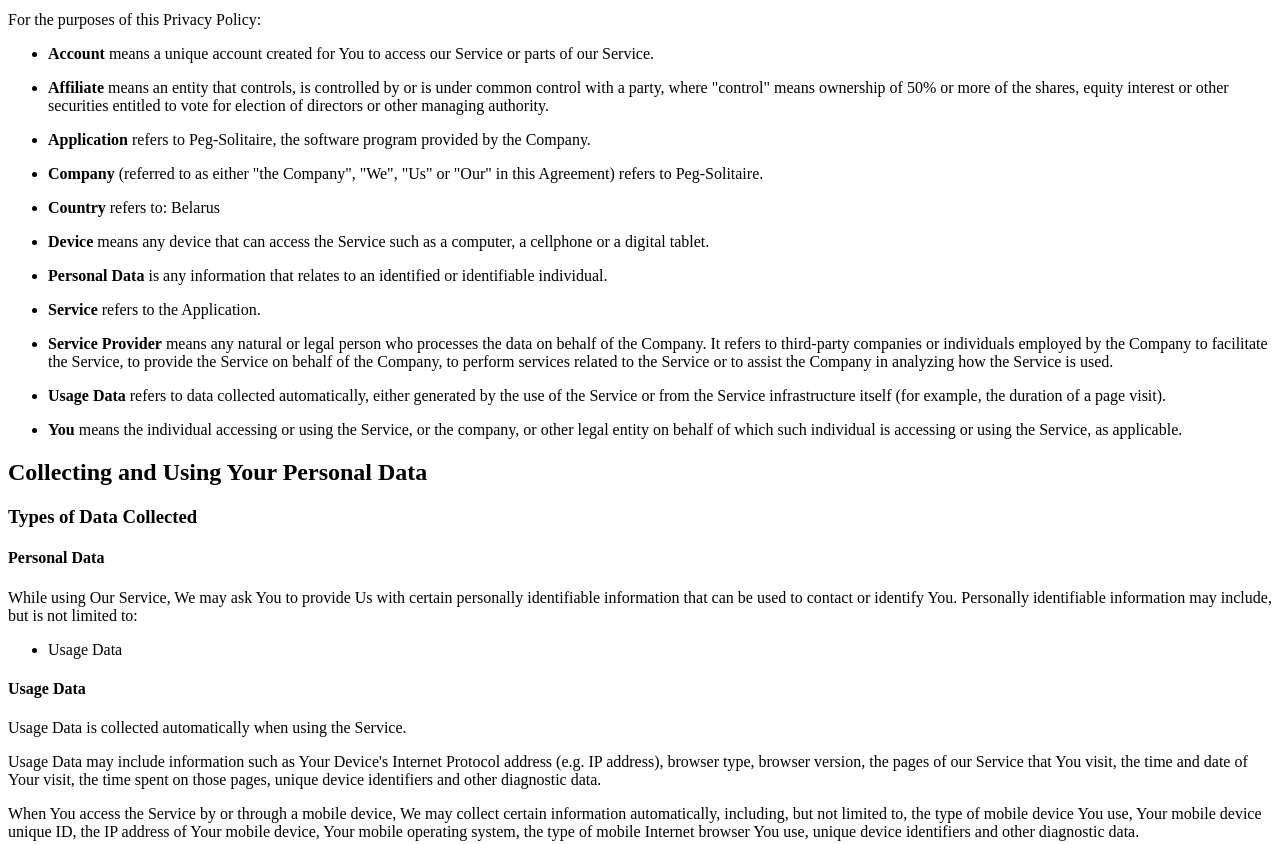
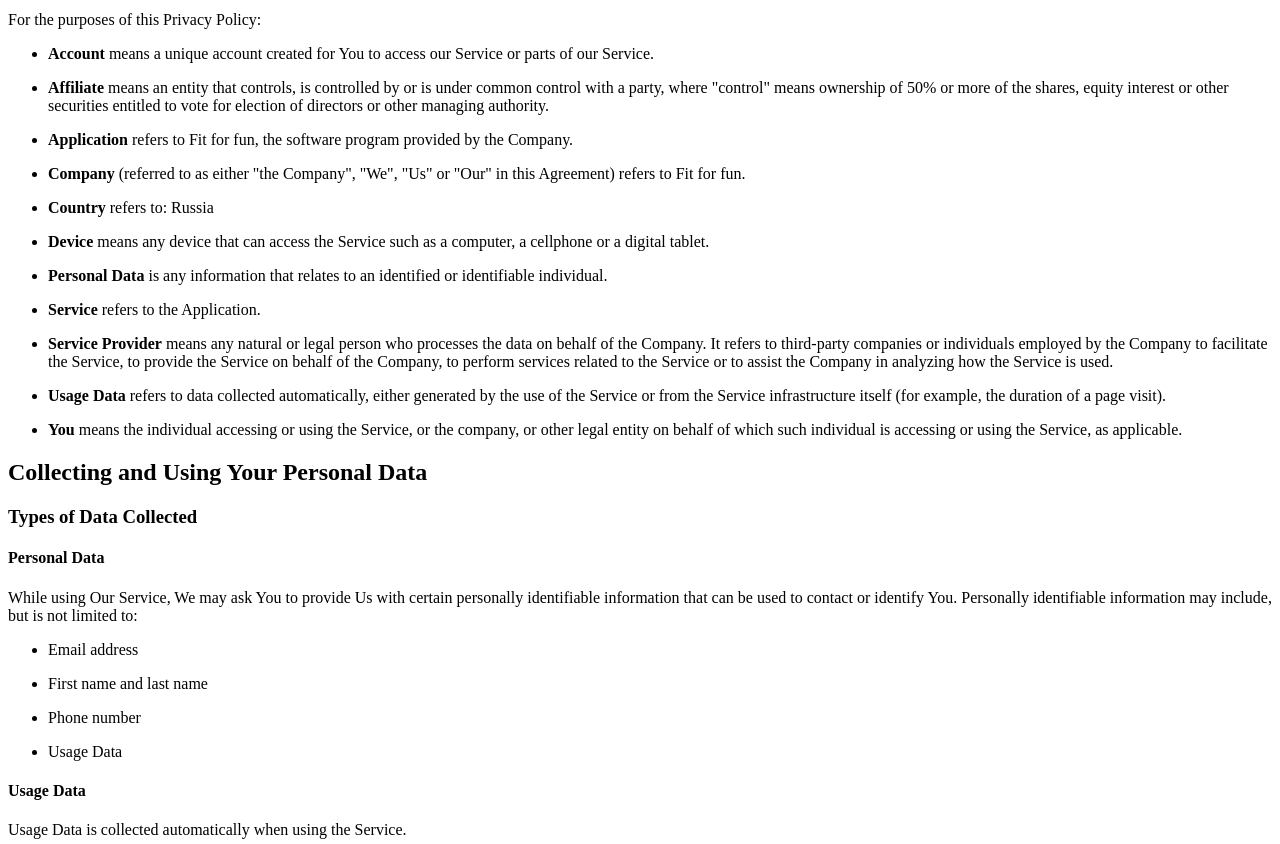
Before and after one commit to olewka/Privacy_Policy, a plain HTML site: page index.html in a window 1280 px wide. Shown: the part 380-1224 px from the top of the page. Drawn offline with Linux system fonts and the light colour scheme.

Commit message:
Update index.html

```diff
--- a/index.html
+++ b/index.html
@@ -1,5 +1,5 @@
 <h1>Privacy Policy</h1>
-<p>Last updated: August 11, 2024</p>
+<p>Last updated: July 08, 2025</p>
 <p>This Privacy Policy describes Our policies and procedures on the collection, use and disclosure of Your information when You use the Service and tells You about Your privacy rights and how the law protects You.</p>
 <p>We use Your Personal data to provide and improve the Service. By using the Service, You agree to the collection and use of information in accordance with this Privacy Policy. This Privacy Policy has been created with the help of the <a href="https://www.freeprivacypolicy.com/free-privacy-policy-generator/" target="_blank">Free Privacy Policy Generator</a>.</p>
 <h2>Interpretation and Definitions</h2>
@@ -15,13 +15,13 @@
 <p><strong>Affiliate</strong> means an entity that controls, is controlled by or is under common control with a party, where &quot;control&quot; means ownership of 50% or more of the shares, equity interest or other securities entitled to vote for election of directors or other managing authority.</p>
 </li>
 <li>
-<p><strong>Application</strong> refers to Peg-Solitaire, the software program provided by the Company.</p>
+<p><strong>Application</strong> refers to Fit for fun, the software program provided by the Company.</p>
 </li>
 <li>
-<p><strong>Company</strong> (referred to as either &quot;the Company&quot;, &quot;We&quot;, &quot;Us&quot; or &quot;Our&quot; in this Agreement) refers to Peg-Solitaire.</p>
+<p><strong>Company</strong> (referred to as either &quot;the Company&quot;, &quot;We&quot;, &quot;Us&quot; or &quot;Our&quot; in this Agreement) refers to Fit for fun.</p>
 </li>
 <li>
-<p><strong>Country</strong> refers to:  Belarus</p>
+<p><strong>Country</strong> refers to:  Russia</p>
 </li>
 <li>
 <p><strong>Device</strong> means any device that can access the Service such as a computer, a cellphone or a digital tablet.</p>
@@ -47,7 +47,18 @@
 <h4>Personal Data</h4>
 <p>While using Our Service, We may ask You to provide Us with certain personally identifiable information that can be used to contact or identify You. Personally identifiable information may include, but is not limited to:</p>
 <ul>
-<li>Usage Data</li>
+<li>
+<p>Email address</p>
+</li>
+<li>
+<p>First name and last name</p>
+</li>
+<li>
+<p>Phone number</p>
+</li>
+<li>
+<p>Usage Data</p>
+</li>
 </ul>
 <h4>Usage Data</h4>
 <p>Usage Data is collected automatically when using the Service.</p>
@@ -132,5 +143,5 @@
 <h2>Contact Us</h2>
 <p>If you have any questions about this Privacy Policy, You can contact us:</p>
 <ul>
-<li>By email: evilgen21@gmail.com</li>
+<li>By email: support@fit4fun.su</li>
 </ul>
```
